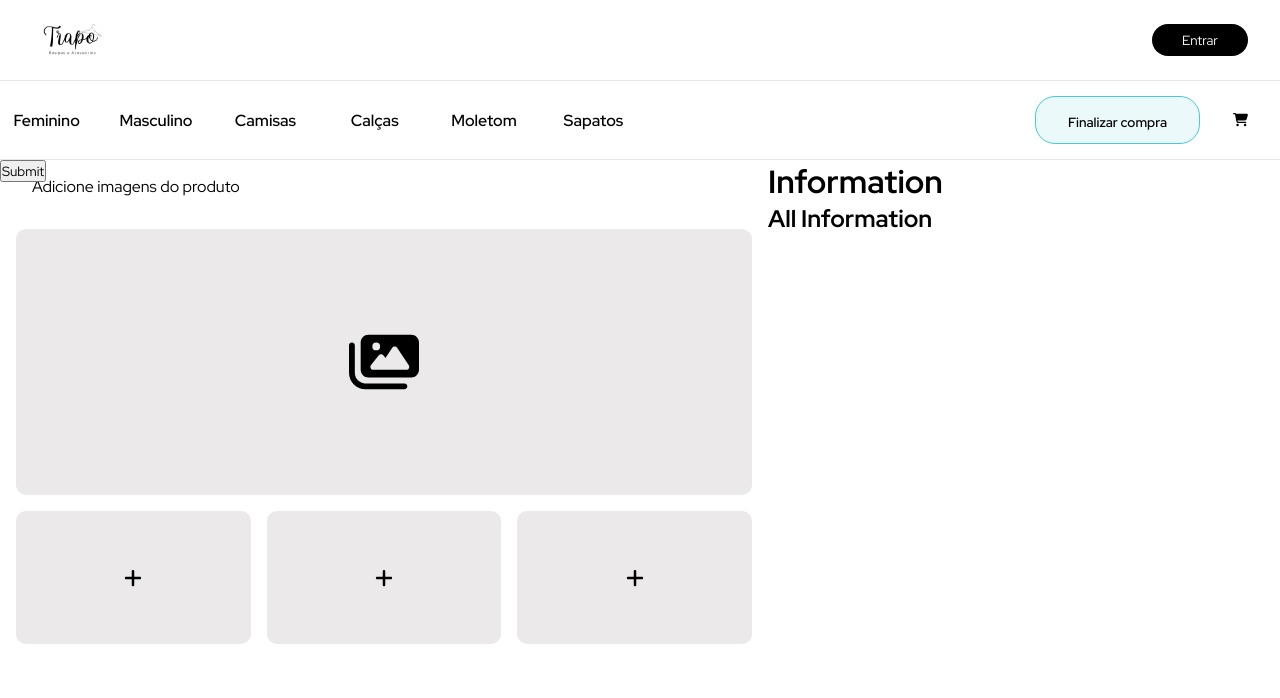
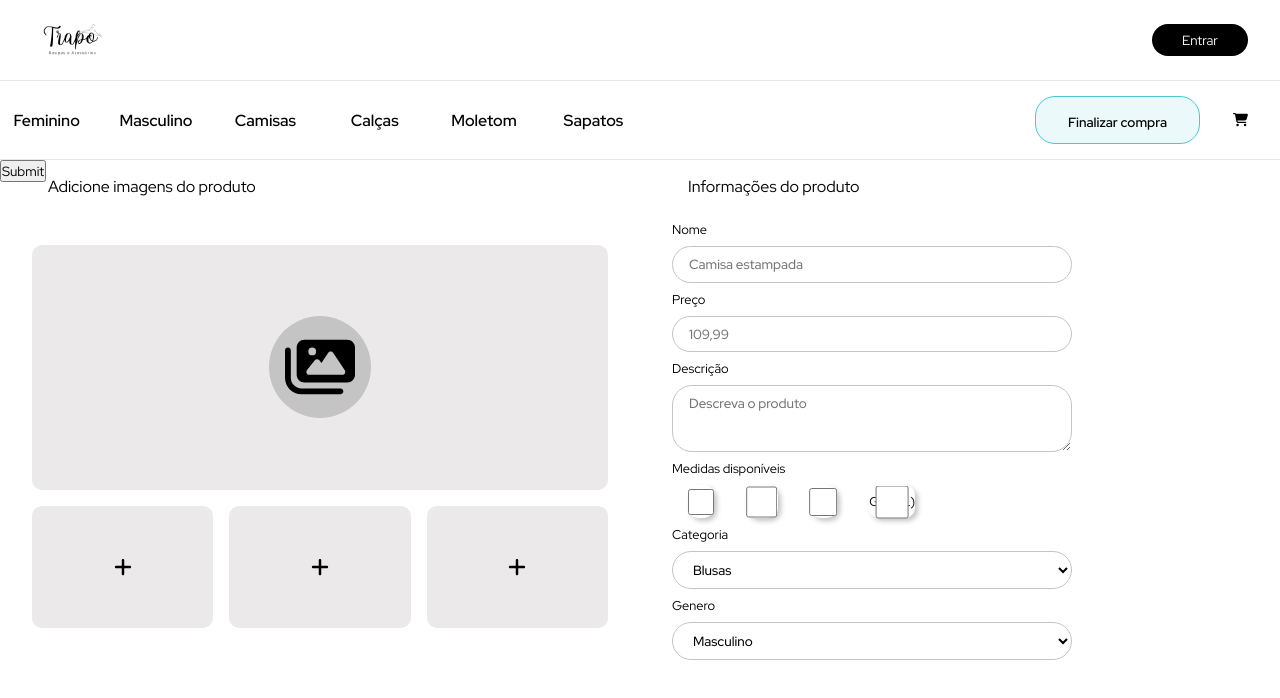
Before and after one commit to Talyson-Ferreira1/Trapo, a Next.js app: page /Register-product in a window 1280 px wide. Shown: the top 698 px of the page. Built offline with nearby package versions, Linux system fonts and the light colour scheme.

Commit message:
teste branch

```diff
--- a/src/app/Register-product/page.jsx
+++ b/src/app/Register-product/page.jsx
@@ -32,7 +32,7 @@ export default function Register() {
   const SendProductCollection = collection(db, 'Product');
   const docRef = doc(SendProductCollection, 'AllProducts');
 
-  const generateProductId = () => {
+/*   const generateProductId = () => {
     const characters =
       'ABCDEFGHIJKLMNOPQRSTUVWXYZabcdefghijklmnopqrstuvwxyz0123456789';
     const idLength = 20;
@@ -105,7 +105,7 @@ export default function Register() {
       console.error('Erro ao enviar as imagens:', error);
     }
   };
-
+ */
 
   toast.success({
     position: 'top-right',
@@ -139,8 +139,8 @@ export default function Register() {
   const validate = (values) => {
     let errors = {}
 
-    if(values.image_1 && values.image_2 && values.image_3 && values.image_4 === null ){
-      errors.image = "Adicione no mínimo uma imagem"
+    if(values.image_1 === null && values.image_2 === null && values.image_3 === null && values.image_4 === null ){
+      errors.images = "Deve haver no mínimo uma imagem"
     }
 
     return errors
@@ -175,10 +175,8 @@ export default function Register() {
                 theme="colored"
               />
             )}
-          <RegisterProductImage formikProps={formikProps}/>
-          <RegisterProductInfo  />
-          {console.log(formikProps.values)}
-
+          <RegisterProductImage formikProps={formikProps} />
+          <RegisterProductInfo formikProps={formikProps} />
           <input style={{position:'absolute'}} type="submit" />
         </form>
       )}
--- a/src/app/Register-product/style.css
+++ b/src/app/Register-product/style.css
@@ -3,7 +3,7 @@ form {
     width: 100%;
     height: 500px;
     display: grid;
-    grid-template-columns: 60% 50%;
+    grid-template-columns: 50% 50%;
     grid-template-rows: 100%;
 }
 .toast-position {
--- a/src/app/components/Register-product-components/Product-Images/Upload-images.jsx
+++ b/src/app/components/Register-product-components/Product-Images/Upload-images.jsx
@@ -1,86 +1,94 @@
-import { useEffect, useState } from 'react';
+import React, { useEffect, useState } from 'react';
 import { FontAwesomeIcon } from '@fortawesome/react-fontawesome';
-import { faImages, faPlus } from '@fortawesome/free-solid-svg-icons';
+import { faImages, faPlus, faTimes } from '@fortawesome/free-solid-svg-icons';
 
 import './style.css';
 
-export default function UploadImages({ formikProps })    {
-  const [images, setImages] = useState({});
+export default function UploadImages({ formikProps }) {
+  const [imageFiles, setImageFiles] = useState({});
 
   const handleImageChange = (fieldName, file) => {
     formikProps.setFieldValue(fieldName, file);
-    setImages((prevImages) => ({
-      ...prevImages,
-      [fieldName]: URL.createObjectURL(file),
+    setImageFiles((prevFiles) => ({
+      ...prevFiles,
+      [fieldName]: file,
     }));
   };
 
   const renderImagePreview = (fieldName) => {
-    const imagePreview = images[fieldName];
-    if (imagePreview) {
-      return <img className="image-preview" src={imagePreview} alt="Preview" />;
+    const file = imageFiles[fieldName];
+    if (file) {
+      const imagePreview = URL.createObjectURL(file);
+      return (
+        <div className='container-image-preview'>
+          <img className="image-preview" src={imagePreview} alt="Preview" />
+        </div>
+      );
     }
     return null;
   };
 
-
-  useEffect(() => {
-    console.log(images);
-  }, [images]);
-
   return (
-    <fieldset>
+    <fieldset className='fieldset-image'>
       <legend>Adicione imagens do produto</legend>
-      {formikProps.errors.image && (
+      {formikProps.errors.images && (
         <span className='warning-images'>{formikProps.errors.images}</span>
       )}
 
-      <label className="primary-label">
+      <label htmlFor='image_1' className="primary-label">
         <FontAwesomeIcon className="icon-image" icon={faImages} />
         <input
           type="file"
           className="input"
+          name='image_1'
+          accept=".jpg, .jpeg, .png, .webp"
           onChange={(event) =>
             handleImageChange('image_1', event.target.files[0])
           }
         />
-         {renderImagePreview('image_1')}
+        {renderImagePreview('image_1')}
       </label>
 
-      <label className="secondary-label">
+      <label htmlFor='image_2' className="secondary-label">
         <FontAwesomeIcon className="icon-plus" icon={faPlus} />
         <input
           type="file"
           className="input"
+          name='image_2'
+          accept=".jpg, .jpeg, .png, .webp"
           onChange={(event) =>
             handleImageChange('image_2', event.target.files[0])
           }
         />
-         {renderImagePreview('image_2')}
+        {renderImagePreview('image_2')}
       </label>
 
-      <label className="secondary-label">
+      <label htmlFor='image_3' className="secondary-label">
         <FontAwesomeIcon className="icon-plus" icon={faPlus} />
         <input
           type="file"
           className="input"
+          name='image_3'
+          accept=".jpg, .jpeg, .png, .webp"
           onChange={(event) =>
             handleImageChange('image_3', event.target.files[0])
           }
         />
-         {renderImagePreview('image_3')}
+        {renderImagePreview('image_3')}
       </label>
 
-      <label className="secondary-label">
+      <label htmlFor='image_4' className="secondary-label">
         <FontAwesomeIcon className="icon-plus" icon={faPlus} />
         <input
           type="file"
           className="input"
+          name='image_4'
+          accept=".jpg, .jpeg, .png, .webp"
           onChange={(event) =>
             handleImageChange('image_4', event.target.files[0])
           }
         />
-         {renderImagePreview('image_4')}
+        {renderImagePreview('image_4')}
       </label>
     </fieldset>
   );
--- a/src/app/components/Register-product-components/Product-Images/style.css
+++ b/src/app/components/Register-product-components/Product-Images/style.css
@@ -1,4 +1,4 @@
-fieldset {
+.fieldset-image {
     width: 100%;
     height: 100%;
     display: grid;
@@ -6,17 +6,24 @@ fieldset {
     grid-template-rows: 2fr 1fr;
     gap: 1rem;
     position: relative;
-    padding: 1rem;
+    padding: 2rem;
     border: none;
 
 }
 
-fieldset legend {
+.fieldset-image legend {
     padding: 1rem;
     font-size: var(--medium-size-font);
 }
 
-fieldset label {
+.fieldset-image .warning-images {
+    font-size: var(--smal-size-font);
+    position: absolute;
+    color: red;
+    padding: 0 3rem;
+}
+
+.fieldset-image label {
     border-radius: 10px;
     display: flex;
     align-items: center;
@@ -25,42 +32,53 @@ fieldset label {
     background: var(--gray-scale-1);
     position: relative;
     overflow: hidden;
-
+    width: 100%;
+    height: 100%;
 }
 
-fieldset .primary-label {
+.fieldset-image .primary-label {
     grid-column: span 3;
     grid-row: 1;
 }
 
-fieldset input {
+.fieldset-image input {
+
+    z-index: 1;
+    cursor: pointer;
     width: 100%;
     height: 100%;
     opacity: 0;
 }
 
-fieldset .icon-image,
-fieldset .icon-plus {
+.fieldset-image .icon-image,
+.fieldset-image .icon-plus {
     position: absolute;
     left: 50%;
     top: 50%;
     transform: translate(-50%, -50%);
 }
 
-fieldset .icon-image {
+.fieldset-image .icon-image {
+    padding: 1rem;
+    background: var(--gray-scale-2);
+    border-radius: 50%;
     width: 70px;
     height: 70px;
 }
 
-fieldset .icon-plus {
+.fieldset-image .icon-plus {
     width: 20px;
     height: 20px;
 }
 
-fieldset label .image-preview {
+.fieldset-image label .container-image-preview {
     position: absolute;
-    left: 50%;
-    transform: translateX(-50%);
+    width: 100%;
+    height: 100%;
+}
+
+.container-image-preview .image-preview {
+    z-index: 2;
     width: 100%;
     height: auto;
 }
--- a/src/app/components/Register-product-components/Product-Information/Product-Information.jsx
+++ b/src/app/components/Register-product-components/Product-Information/Product-Information.jsx
@@ -1,10 +1,110 @@
 import './style.css'
 
-export default function RegisterInfo(){
-    return(
-        <div>
-            <h1>Information</h1>
-            <h2>All Information</h2>
-        </div>
-    )
+export default function RegisterInfo(formikProps){
+    return (
+        <fieldset className='fieldset-info'>
+          <legend>Informações do produto</legend>
+
+            <label htmlFor='product_name'> Nome </label>
+            <input
+                type='text'
+                name='product_name'
+                className='product_name'
+                placeholder='Camisa estampada'
+            />
+
+            <label htmlFor='product_price'> Preço </label>
+            <input
+                min='0'
+                step='0.01'
+                type='number'
+                pattern='[0-9]*'
+                name='product_price'
+                placeholder='109,99'
+                className='product_price'
+            />
+
+            <label htmlFor='product_description'> Descrição </label>
+            <textarea
+                rows='4'
+                cols='50'
+                name='product_description'
+                className='product_description'
+                placeholder='Descreva o produto'
+            />
+
+            <label htmlFor='product_size'>Medidas disponíveis</label>
+            <div className='product_size'>
+
+                <label className={`label-checkbox`} htmlFor="checkbox_value_1">
+                P(S)
+                <input
+                    value="P(S)"
+                    type="checkbox"
+                    className="checkbox"
+                    name="checkbox_value_1"
+                />
+                </label>
+
+                <label className={`label-checkbox`} htmlFor="checkbox_value_2">
+                M(M)
+                <input
+                    value="M(M)"
+                    type="checkbox"
+                    className="checkbox"
+                    name="checkbox_value_2"
+                />
+                </label>
+
+                <label className={`label-checkbox`} htmlFor="checkbox_value_3">
+                G(L)
+                <input
+                    value="G(L)"
+                    type="checkbox"
+                    className="checkbox"
+                    name="checkbox_value_3"
+                />
+                </label>
+
+                <label className={`label-checkbox`} htmlFor="checkbox_value_4">
+                GG(XL)
+                <input
+                    value="GG(XL)"
+                    type="checkbox"
+                    className="checkbox"
+                    name="checkbox_value_4"
+                />
+                </label>
+
+            </div>
+
+            <label htmlFor='product_category'>Categoria</label>
+            <select
+                className='product_category'
+                name='product_category'
+            >
+
+                <option value='blusas'> Blusas </option>
+                <option value='calças'> Calças </option>
+                <option value='sapatos'> Sapatos </option>
+                <option value='moletoms'> Moletoms </option>
+                <option value='chapeus'> Chapeis </option>
+
+            </select>
+
+
+            <label htmlFor='product_gener'>Genero</label>
+            <select
+                className='product_gener'
+                name='product_gener'
+
+            >
+
+                <option value='masculino'> Masculino </option>
+                <option value='feminino'> Feminino </option>
+                <option value='unissex'> Unissex </option>
+
+            </select>
+        </fieldset>
+    );
 }
--- a/src/app/components/Register-product-components/Product-Information/style.css
+++ b/src/app/components/Register-product-components/Product-Information/style.css
@@ -0,0 +1,64 @@
+.fieldset-info {
+    display:flex;
+    flex-direction: column;
+    border: none;
+    padding: 0 2rem;
+}
+
+.fieldset-info legend {
+    font-size: var(--medium-size-font);
+    padding: 1rem;
+}
+
+.fieldset-info label {
+    padding: .5rem 0;
+    font-size: var(--small-size-font);
+}
+
+.fieldset-info .product_name,
+.fieldset-info .product_price,
+.fieldset-info .product_description,
+.fieldset-info .product_category,
+.fieldset-info .product_gener {
+    position: relative;
+    outline: none;
+    border-radius: 20px;
+    background: white;
+    border: 1px solid var(--gray-scale-2);
+    width: 80%;
+    max-width: 400px;
+    height: 3rem;
+    padding: .5rem 1rem;
+    font-weight: 500;
+
+}
+
+.fieldset-info .product_description {
+    height: 6rem;
+}
+
+.fieldset-info .product_size {
+    display: flex;
+    align-items: center;
+    width: 4rem;
+}
+
+.fieldset-info .product_size .label-checkbox {
+    width: 100%;
+    height: 100%;
+    border-radius: 10px;
+    margin: 0 1rem ;
+    box-shadow: 3px 3px 5px #c5c5c5,
+    -3px -3px 5px #ffffff;
+    position:relative;
+
+}
+
+.fieldset-info .product_size .checkbox {
+    width: 100%;
+    height: 100%;
+    position: absolute;
+    left: 50%;
+    top: 50%;
+    transform: translate(-50%, -50%);
+}
--- a/src/app/components/register-product-information/register-information.jsx
+++ b/src/app/components/register-product-information/register-information.jsx
@@ -1,4 +1,5 @@
 'use client'
+
 import PropTypes from 'prop-types';
 import { useFormik } from 'formik';
 import './style.css';
--- a/src/app/globals.css
+++ b/src/app/globals.css
@@ -4,7 +4,7 @@
 
   --cinza: #e8e8e8;
   --gray-scale-1:#ebe9e9;
-  --gray-scale-2:#e8e8e8;
+  --gray-scale-2:#c4c4c4;
   --background-button: #ebf9fa;
   --border-button: #47cad2;
 
```
